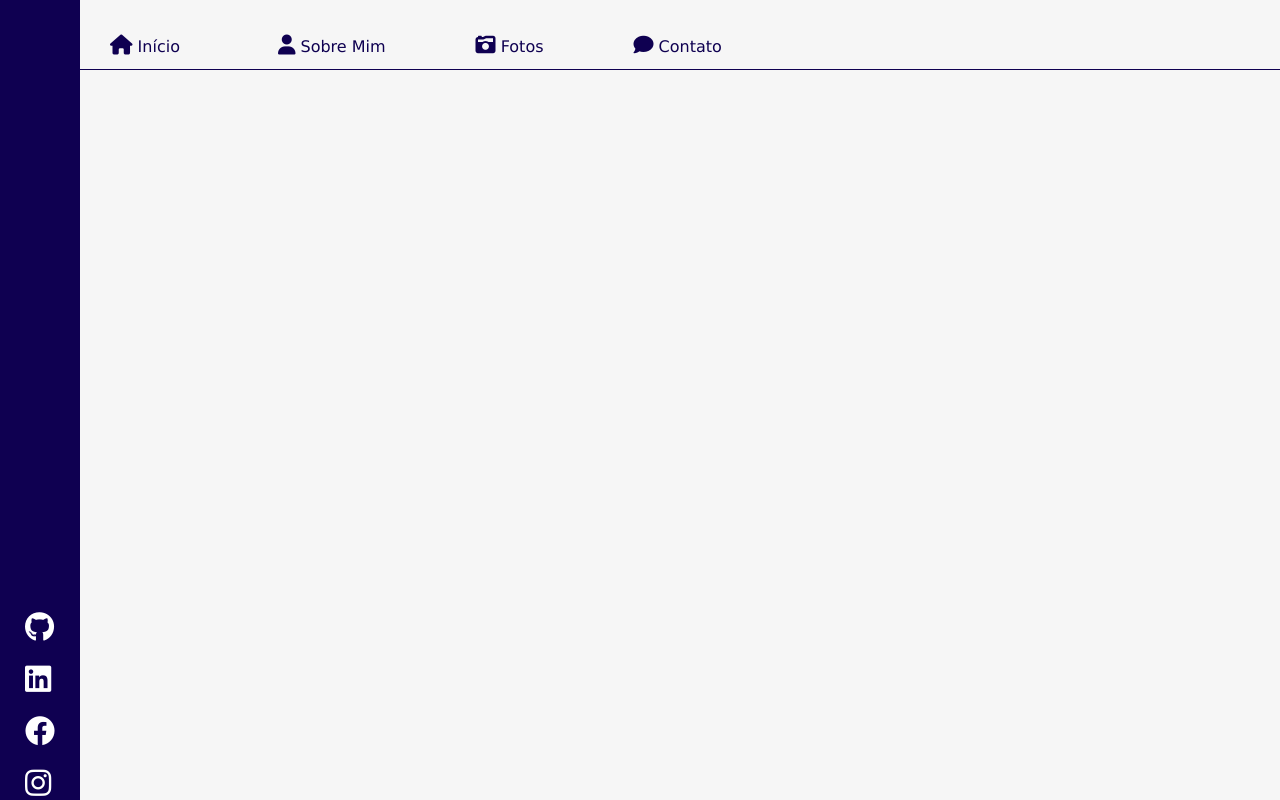
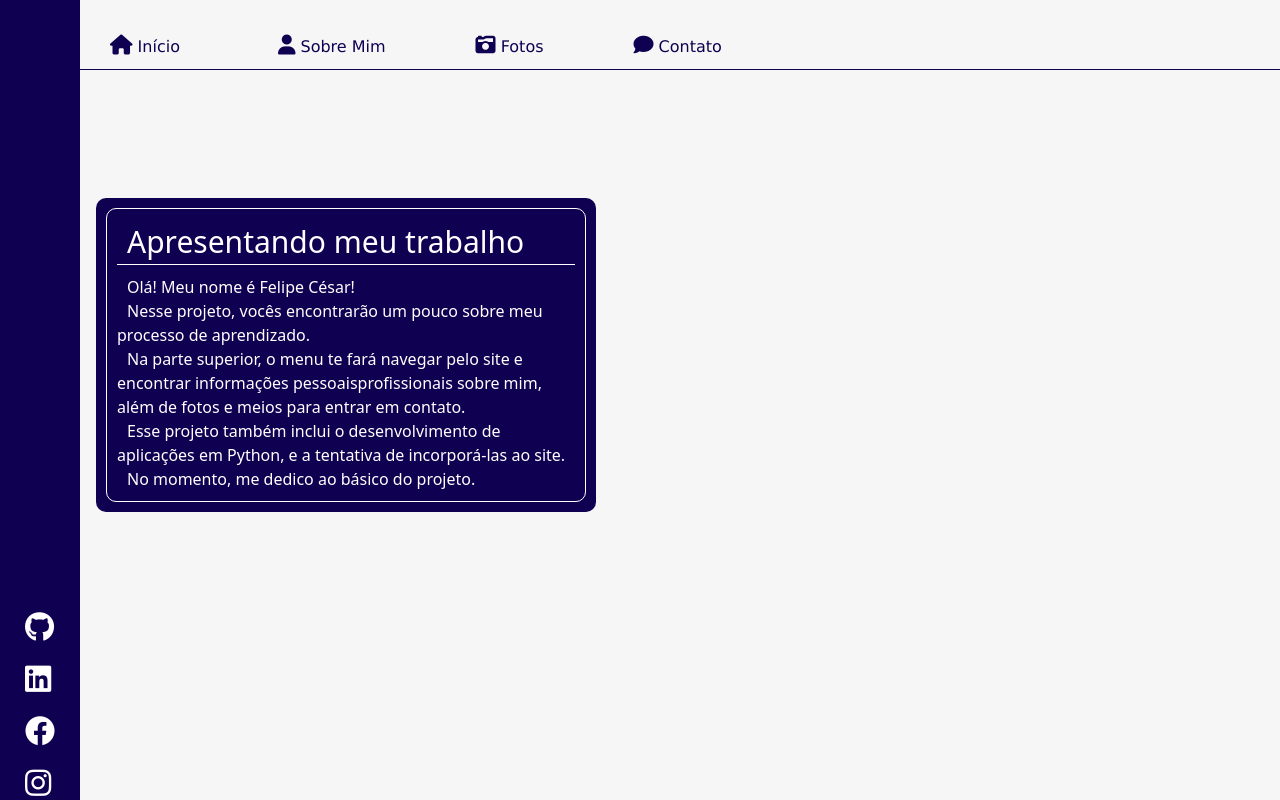
Before and after one commit to Felipecpo1/PrimeiroSiteNextJs, a Next.js app in the folder projeto/: page / in a window 1280 px wide. Built offline with nearby package versions, Linux system fonts and the light colour scheme.

Commit message:
Início configuration

```diff
--- /dev/null
+++ b/projeto/app/components/Artigo.module.css
@@ -0,0 +1,21 @@
+.display{
+
+    background-color: rgb(15, 0, 81);
+    color: white;
+    padding: 10px;
+    border-radius: 10px;
+    max-width: 500px;
+}
+
+.display article{
+    border: 1px solid white;
+    padding: 10px;
+    border-radius: 10px;
+    text-indent: 10px;
+}
+
+.display h1{
+    font-size: 30px;
+    border-bottom: 1px solid white;
+    margin-bottom: 10px;
+}
--- a/projeto/app/components/Aside.js
+++ b/projeto/app/components/Aside.js
@@ -8,7 +8,7 @@ export default function Aside() {
         <li><a target='blank' href='https://github.com/Felipecpo1'><i className="fa-brands fa-github"></i></a></li>
         <li><a target='blank' href='https://www.linkedin.com/in/felipe-c%C3%A9sar-37496527b/'><i className=" fa-brands fa-linkedin"></i></a></li>
         <li><a target='blank' href='https://www.facebook.com/profile.php?id=100021485061187'><i className="fa-brands fa-facebook"></i></a></li>
-        <li><a target='blank' href='instagram.com/lp.b182'><i className="fa-brands fa-instagram"></i></a></li>
+        <li><a target='blank' href='https://www.instagram.com/lp.b182/'><i className="fa-brands fa-instagram"></i></a></li>
       </ul>
     </div>
   )
--- a/projeto/app/components/Aside.module.css
+++ b/projeto/app/components/Aside.module.css
@@ -7,9 +7,7 @@
     display:flex;
     justify-content: center;
     align-items: flex-end;
-
 }
-
 
 .display i{
     bottom: 0;
--- a/projeto/app/components/NavBar.js
+++ b/projeto/app/components/NavBar.js
@@ -6,10 +6,10 @@ export default function NavBar() {
   return (
     <div className={styles.display}>
       <ul>
-        <li className=' ml-5'><Link href=''><i className=" text-xl fa-solid fa-house"> </i> Início</Link></li>
-        <li><Link href=''><i className=" text-xl pl-2 fa-solid fa-user"></i> Sobre Mim</Link></li>
-        <li><Link href=''> <i className=" text-xl fa-solid fa-camera-retro"></i> Fotos</Link></li>
-        <li> <Link href=''> <i className=" text-xl fa-solid fa-comment"></i> Contato</Link></li>
+        <li className=' ml-5'><Link href='/'><i className=" text-xl fa-solid fa-house"> </i> Início</Link></li>
+        <li><Link href='/sobremim'><i className=" text-xl pl-2 fa-solid fa-user"></i> Sobre Mim</Link></li>
+        <li><Link href='/fotos'> <i className=" text-xl fa-solid fa-camera-retro"></i> Fotos</Link></li>
+        <li> <Link href='/contato'> <i className=" text-xl fa-solid fa-comment"></i> Contato</Link></li>
       </ul>
     </div>
   )
--- /dev/null
+++ b/projeto/app/contato/page.js
@@ -0,0 +1,9 @@
+import React from 'react'
+
+export default function Contato() {
+  return (
+    <div>
+
+    </div>
+  )
+}
--- /dev/null
+++ b/projeto/app/fotos/page.js
@@ -0,0 +1,9 @@
+import React from 'react'
+
+export default function Fotos() {
+  return (
+    <div>
+
+    </div>
+  )
+}
--- a/projeto/app/globals.css
+++ b/projeto/app/globals.css
@@ -4,4 +4,5 @@
 
 body {
     background-color: rgb(246, 246, 246);
+
 }
--- a/projeto/app/layout.js
+++ b/projeto/app/layout.js
@@ -14,9 +14,10 @@ export default function RootLayout({ children }) {
   return (
     <html lang="en">
       <body>
+        <link rel='stylesheet' href='https://cdnjs.cloudflare.com/ajax/libs/font-awesome/6.4.2/css/all.min.css'/>
         <NavBar/>
         <Aside/>
-        <div>
+        <div className=' ml-24 mt-32'>
         {children}
         </div>
       </body>
--- a/projeto/app/page.js
+++ b/projeto/app/page.js
@@ -1,9 +1,15 @@
-
+import styles from './components/Artigo.module.css'
 
 export default function Home() {
   return (
-    <div>
-      <link rel='stylesheet' href='https://cdnjs.cloudflare.com/ajax/libs/font-awesome/6.4.2/css/all.min.css'/>
-    </div>
+  <section className={styles.display}>
+    <article>
+      <h1>Apresentando meu trabalho</h1>
+      <p>Olá! Meu nome é Felipe César!</p> <p>Nesse projeto, vocês encontrarão um pouco sobre meu processo de aprendizado.</p>
+      <p>Na parte superior, o menu te fará navegar pelo site e encontrar informações pessoaisprofissionais sobre mim, além de fotos e meios para entrar em contato. </p>
+      <p>Esse projeto também inclui o desenvolvimento de aplicações em Python, e a tentativa de incorporá-las ao site.</p>
+      <p>No momento, me dedico ao básico do projeto.</p>
+    </article>
+  </section>
   )
 }
--- /dev/null
+++ b/projeto/app/sobremim/page.js
@@ -0,0 +1,9 @@
+import React from 'react'
+
+export default function page() {
+  return (
+    <div>
+
+    </div>
+  )
+}
```
